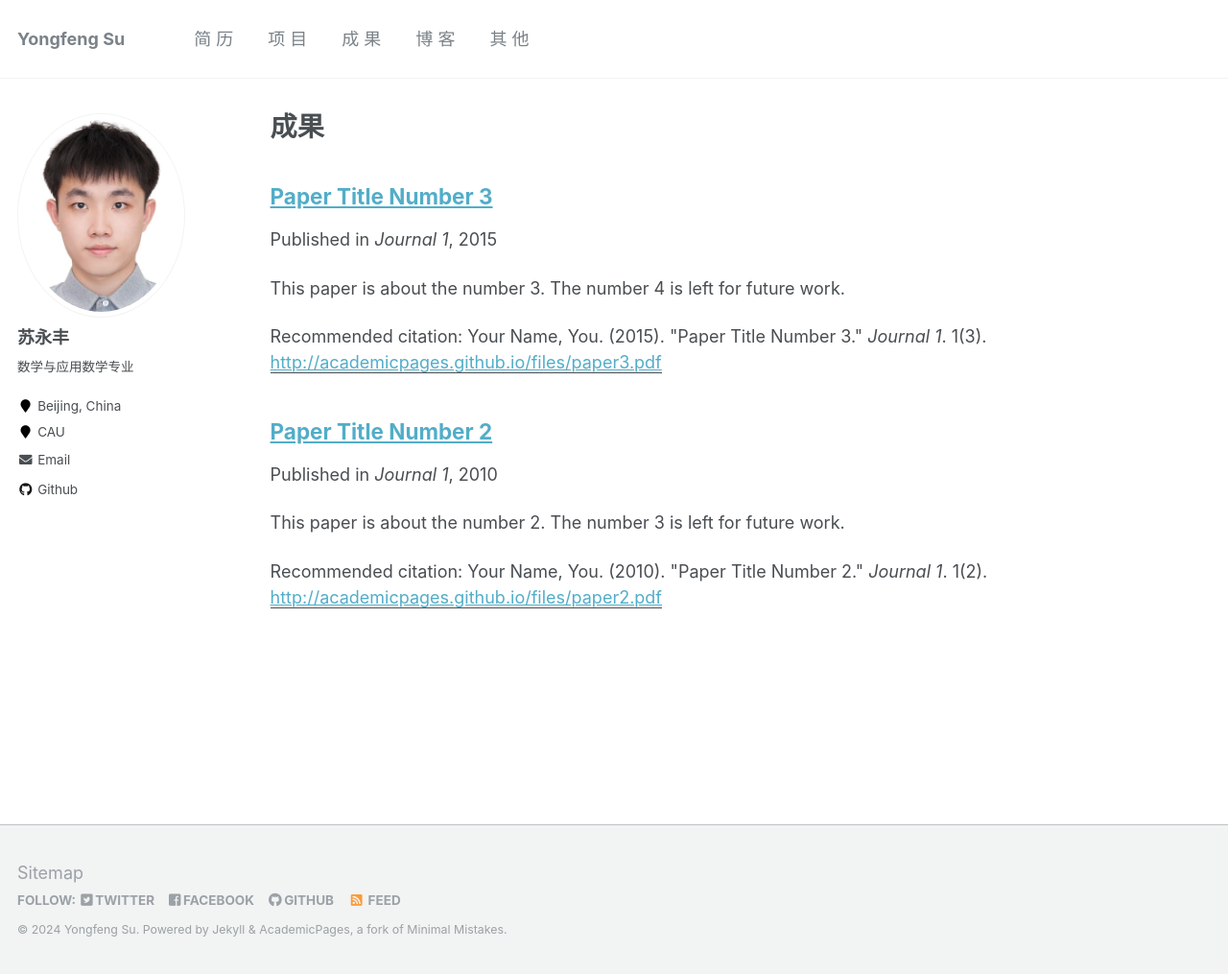
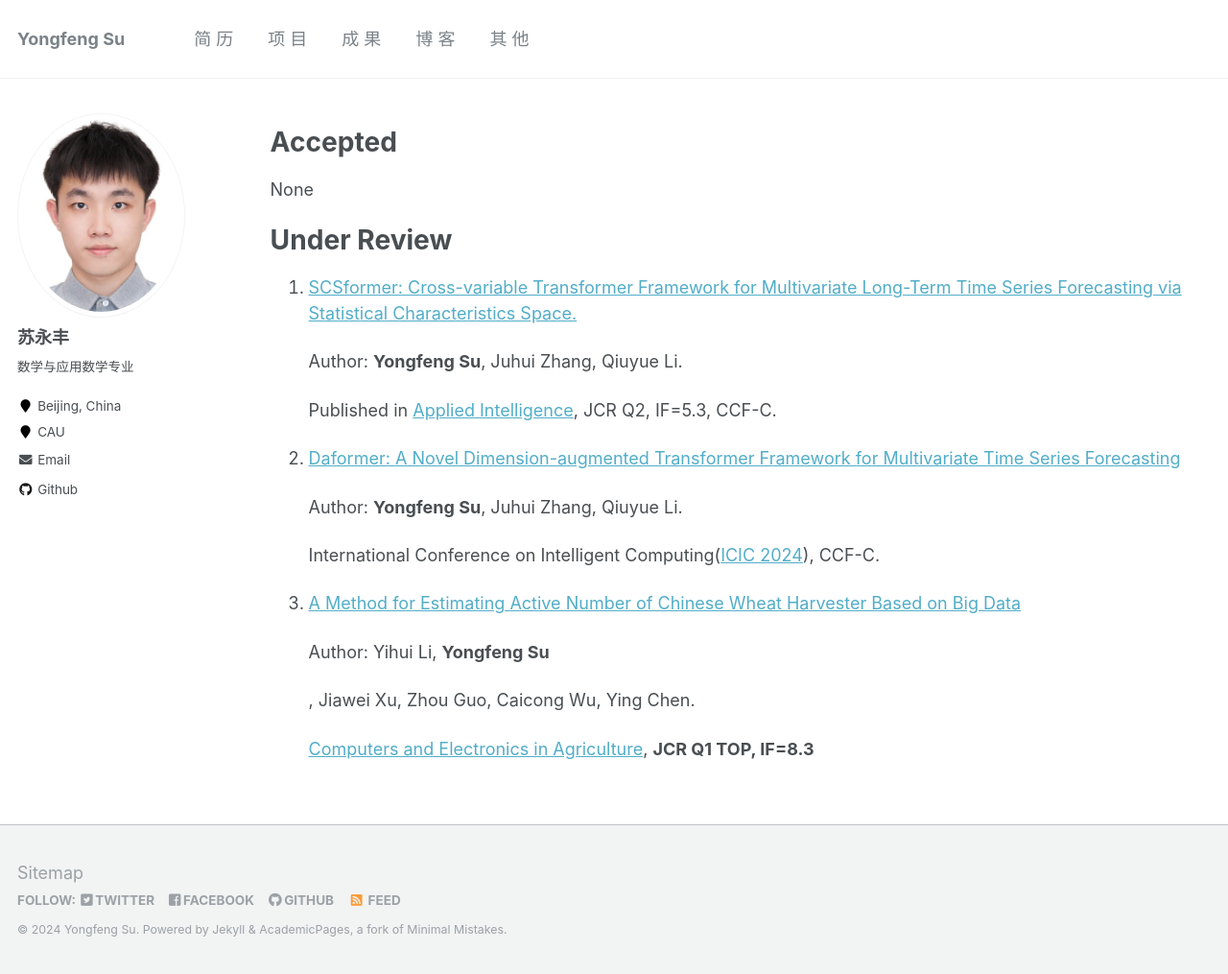
Before and after one commit to CreatBySu/CreatBySu.github.io, a Jekyll site: the page built from _pages/publications.md, in a window 1280 px wide and 1015 px high. Shown: the whole window at 96% size. Built offline with Jekyll 4.4.1, drawn with Linux system fonts in a browser that asks for light colours.

Commit message:
Add files via upload

```diff
--- a/_pages/publications.md
+++ b/_pages/publications.md
@@ -1,18 +1,38 @@
 ---
 layout: archive
-title: "成果"
+title: ""
 permalink: /publications/
 author_profile: true
 ---
 
+# Accepted
+
+None
+
+# Under Review
+
+1. [SCSformer: Cross-variable Transformer Framework for Multivariate Long-Term Time Series Forecasting via Statistical Characteristics Space.](https://yongfengsu.notion.site/SCSformer-Cross-variable-Transformer-Framework-for-Multivariate-Long-Term-Time-Series-Forecasting-v-85ec0a602557465c98cfebfbbb832440)
+
+   Author: **Yongfeng Su**, Juhui Zhang, Qiuyue Li.
+
+   Published in [Applied Intelligence](https://link.springer.com/journal/10489?gad_source=1&gclid=CjwKCAjwz42xBhB9EiwA48pT77NHNyrIaa6SQyOc3qzE5OtRst2hXdo_qTUlgOGetQf6NliNGbonrBoCEw0QAvD_BwE), JCR Q2, IF=5.3, CCF-C.
 
 
-{% if author.googlescholar %}
-  You can also find my articles on <u><a href="{{author.googlescholar}}">my Google Scholar profile</a>.</u>
-{% endif %}
 
-{% include base_path %}
+2. [Daformer: A Novel Dimension-augmented Transformer Framework for Multivariate Time Series Forecasting](https://yongfengsu.notion.site/Daformer-A-Novel-Dimension-augmented-Transformer-Framework-for-Multivariate-Time-Series-Forecasting-f06d87019c0648f0a88e0e52c43c008e)
 
-{% for post in site.publications reversed %}
-  {% include archive-single.html %}
-{% endfor %}
+   Author: **Yongfeng Su**, Juhui Zhang, Qiuyue Li.
+
+   International Conference on Intelligent Computing([ICIC 2024](http://www.ic-icc.cn/2024/index.htm)), CCF-C.
+
+
+
+2. [A Method for Estimating Active Number of Chinese Wheat Harvester Based on Big Data](https://yongfengsu.notion.site/495ae10c41324f3b9281e924c20c3814)
+
+   Author: Yihui Li, **Yongfeng Su**
+
+   [^1]: co-author
+
+   , Jiawei Xu, Zhou Guo, Caicong Wu, Ying Chen.
+
+   [Computers and Electronics in Agriculture](https://www.sciencedirect.com/journal/computers-and-electronics-in-agriculture), **JCR Q1 TOP, IF=8.3**
```
